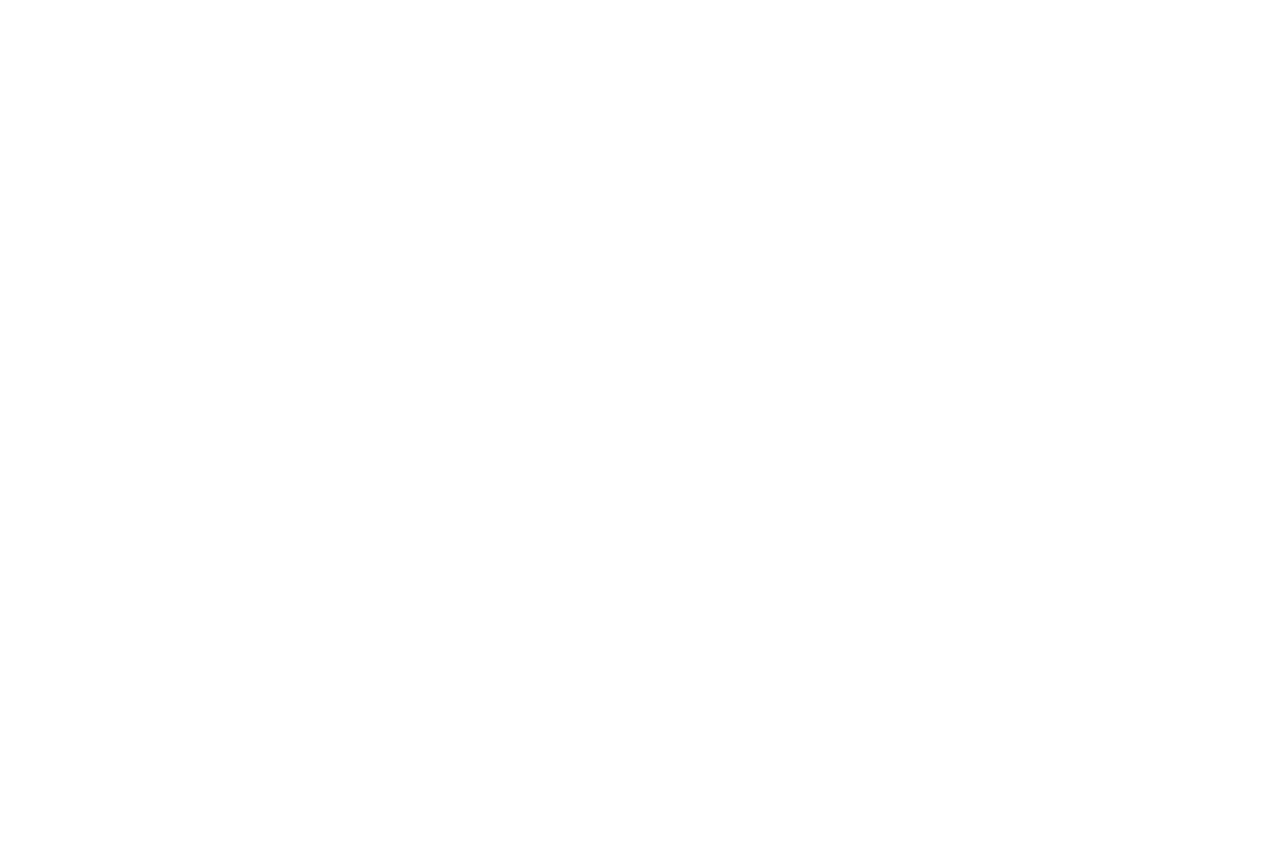
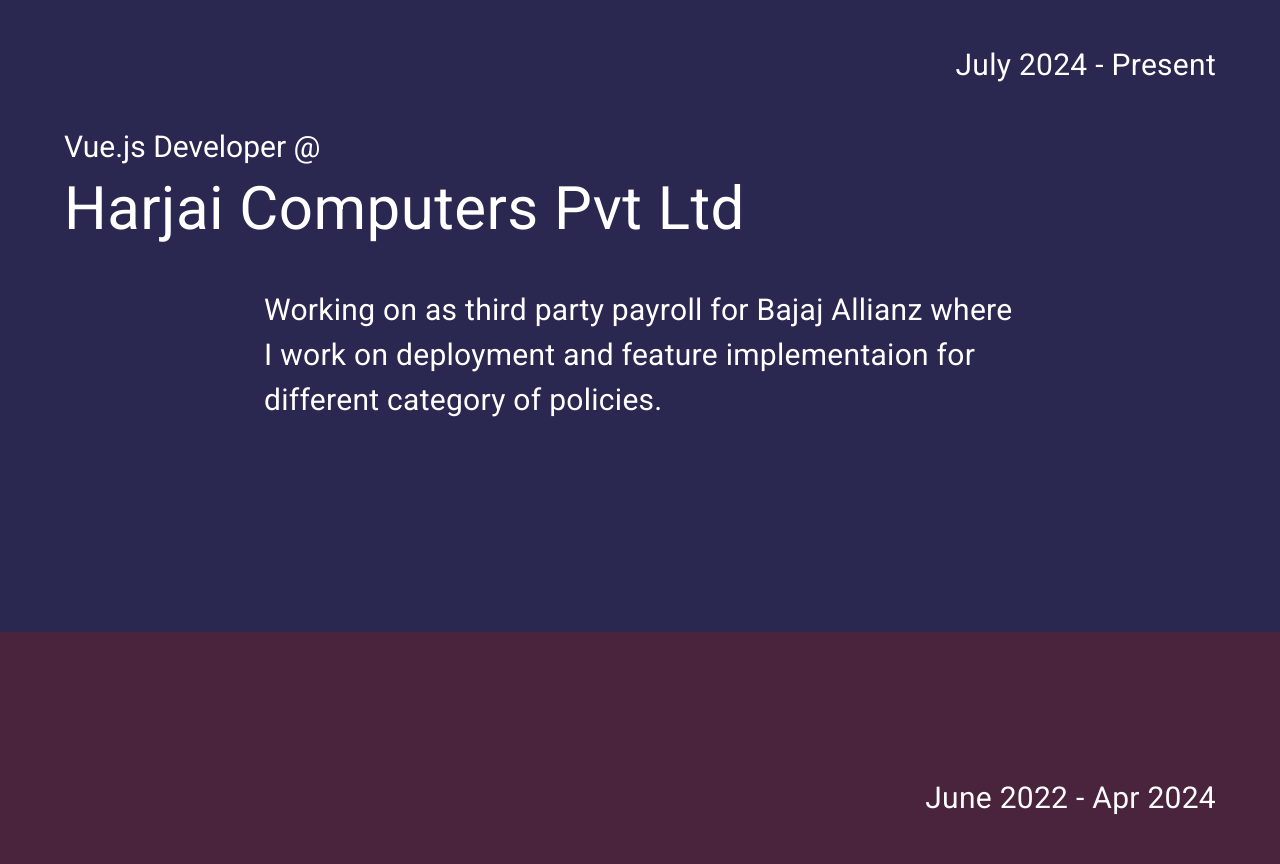
Before and after one commit to gkumar9891/gkumar9891.github.io, a React (Vite) app: page / in a window 1280 px wide. Shown: the part 1920-2784 px from the top of the page. Before the commit the page ends 1807 px from the top, so only its background shows below. Built offline with nearby package versions, Linux system fonts and the light colour scheme; a web font is replaced by a local one.

Commit message:
made responsive experience section

```diff
--- a/src/styles/components/_section.scss
+++ b/src/styles/components/_section.scss
@@ -9,6 +9,11 @@
     padding-bottom: 120px;
 }
 
+.section.experience .item {
+    position: sticky;
+    top: 0;
+}
+
 @include media-breakpoint-down(md) {
     .section {
         padding-top: 20px;
--- a/src/views/Home.tsx
+++ b/src/views/Home.tsx
@@ -13,6 +13,14 @@
     desc: string,
     children?: ReactNode,
     url?: string
+}
+
+type Experience = {
+    timePeriod: string,
+    position: string,
+    companyName: string,
+    description: string,
+    bgColor: string
 }
 
 const StyledSkillItem = (props: skillProps) => {
@@ -44,6 +52,36 @@
 
 const Home = () => {
     const [skills, setSkills]:[[], Function] = useState([]);
+    const experienceData:Experience[] = [
+        {
+            timePeriod: 'July 2024 - Present',
+            position: 'Vue.js Developer',
+            companyName: 'Harjai Computers Pvt Ltd',
+            description: 'Working on as third party payroll for Bajaj Allianz where I work on deployment and feature implementaion for different category of policies. ',
+            bgColor: '#2a2850'
+        },
+        {
+            timePeriod: 'June 2022 - Apr 2024',
+            position: 'Software Engineer (Vue.js)',
+            companyName: 'Chetu India Pvt Ltd',
+            description: 'I built a CMS for admins to create pages and add content like sliders and widgets. I developed REST APIs using Node.js for a third-party service and integrated them into the CMS. Additionally, I worked on a crypto social app with React/Redux and modified a library for Vue 3 to support GraphQL.',
+            bgColor: '#4a243c'
+        },
+        {
+            timePeriod: 'July 2020 - Jun 2022',
+            position: 'Frontend Developer',
+            companyName: 'Netling Digital Pvt Ltd',
+            description: 'I developed a web application using Vue.js and Vuex to manage rental spaces for meetings and offices. I also built a React.js app that allows users to compare home appliances based on features. Additionally, I worked in Agile methodology and created web pages using HTML, CSS, SCSS, JavaScript, Bootstrap, and jQuery.',
+            bgColor: '#13504b'
+        },
+        {
+            timePeriod: 'Sep 2019 - Dec 2019',
+            position: 'Digital Marketing Intern',
+            companyName: 'Acube Digital',
+            description: 'I used WordPress templates to create professional websites, implemented SEO and SMO techniques to improve search rankings, and deployed WordPress sites on HostGator.',
+            bgColor: '#262937'
+        },
+    ]
 
     useEffect(() => {
         fetch("../data/skills.json")
@@ -91,10 +129,22 @@
                     </Grid>
                 </Container>
             </Box>
-            <Box component="section" className="section experience">
-            <Container>
-                <Typography variant="h2" textAlign="center">Experience</Typography>
-            </Container>
+            <Box component="section" className="section experience pb-0">
+                <Container>
+                    <Typography variant="h2" textAlign="center" sx={{ fontSize: { xs: 30, md: '3.75rem' }, marginBottom: { xs: '20px', md: '40px' } }}>Experience</Typography>
+                </Container>
+                {experienceData.map(experience =>
+                    <Box component="div" className="item" sx={{minHeight: '100vh', background: experience.bgColor, display: "flex", alignItems: 'center'}}>
+                        <Container>
+                            <Typography className="time-period" textAlign="right" sx={{ fontSize: {xs: 20, md: 30}, color: '#fff', marginBottom: { xs: '20px', md: '40px'} }}>{experience.timePeriod}</Typography>
+                            <Typography sx={{ fontSize: {xs: 20, md: 30}, color: '#fff', marginBottom: '5px' }} variant="h5" className="position">{experience.position} @</Typography>
+                            <Typography sx={{ fontSize: {xs: 40, md: 60}, color: '#fff', marginBottom: { xs: '20px', md: '40px' } }} variant="h4" className="company-name">{experience.companyName}</Typography>
+                            <Box className="desc-wrap"  sx={{padding: { xs: '0 100px 0', md: '0 200px 0' }}}>
+                                <Typography className="description" sx={{ fontSize: {xs: 20, md: 30}, color: '#fff' }}>{experience.description}</Typography>
+                            </Box>
+                        </Container>
+                    </Box>
+                )}
             </Box>
 
         </>
```
